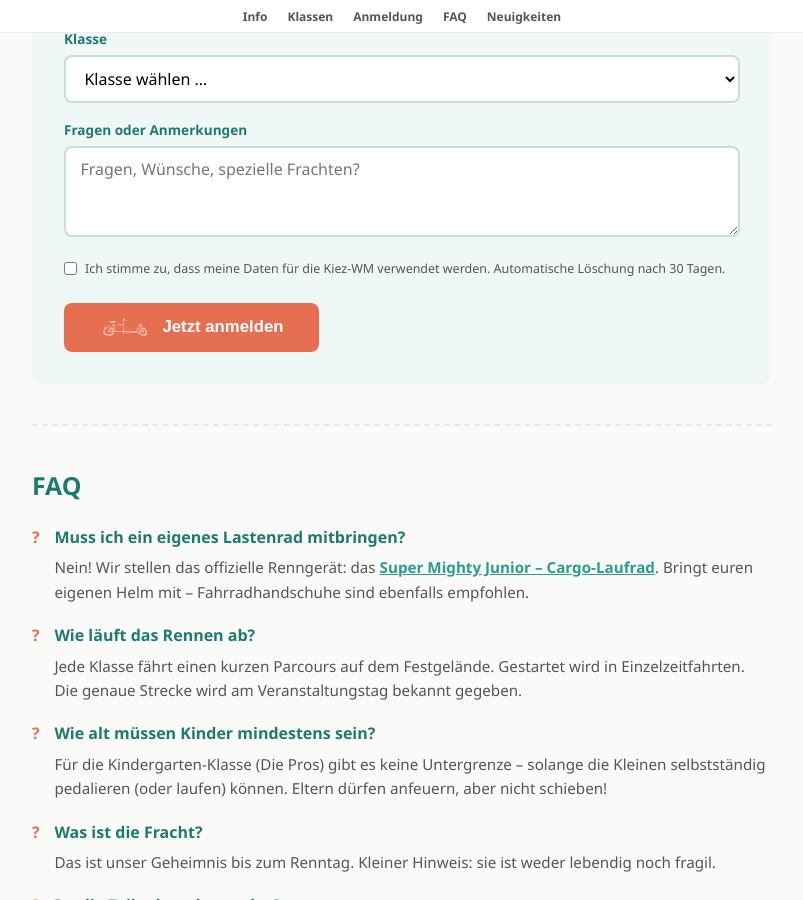
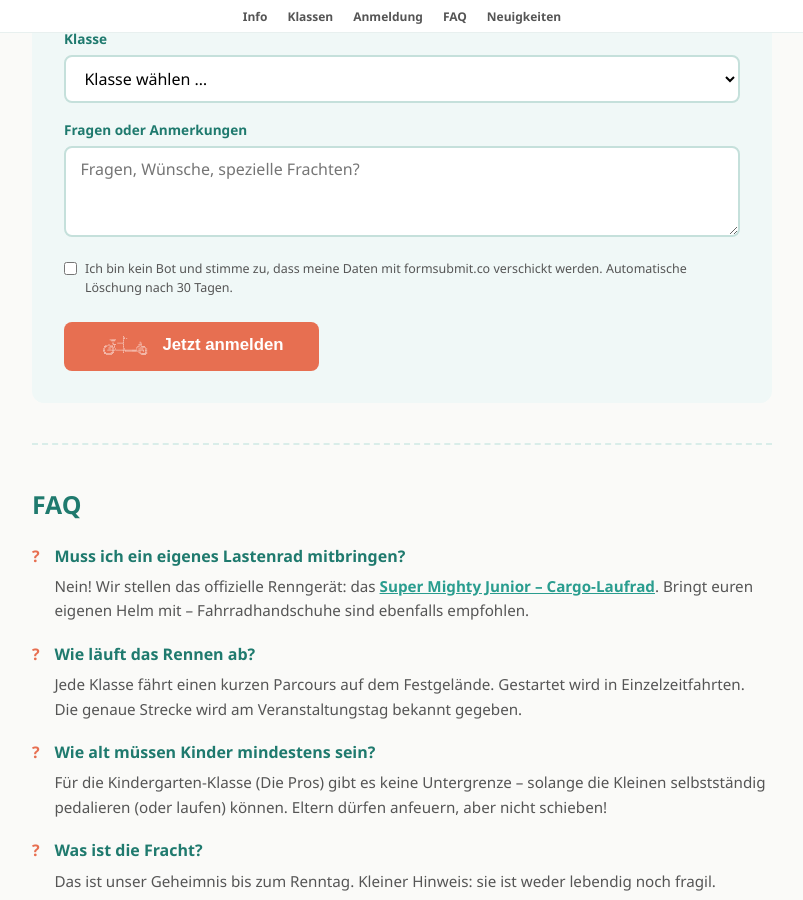
Before and after one commit to falkorichter/moabit-lastenlaufrad-champion-2026, a Jekyll site: the page built from index.html, in a window 1280 px wide and 900 px high, scrolled down 1768 px. Shown: the whole window, without its empty margins (238-1041 px from the left). Built offline with Jekyll 4.4.1, drawn with Linux system fonts in a browser that asks for light colours.

Commit message:
Update consent checkbox text
Co-Authored-By: Claude Sonnet 4.6 <noreply@anthropic.com>

```diff
--- a/index.html
+++ b/index.html
@@ -134,7 +134,7 @@ title: Moabiter Lastenlaufrad Kiez-WM 2026
         <div class="field field-consent">
           <label class="consent-label">
             <input type="checkbox" name="datenschutz" value="zugestimmt" required>
-            Ich stimme zu, dass meine Daten für die Kiez-WM verwendet werden. Automatische Löschung nach 30 Tagen.
+            Ich bin kein Bot und stimme zu, dass meine Daten mit formsubmit.co verschickt werden. Automatische Löschung nach 30 Tagen.
           </label>
         </div>
 
```
